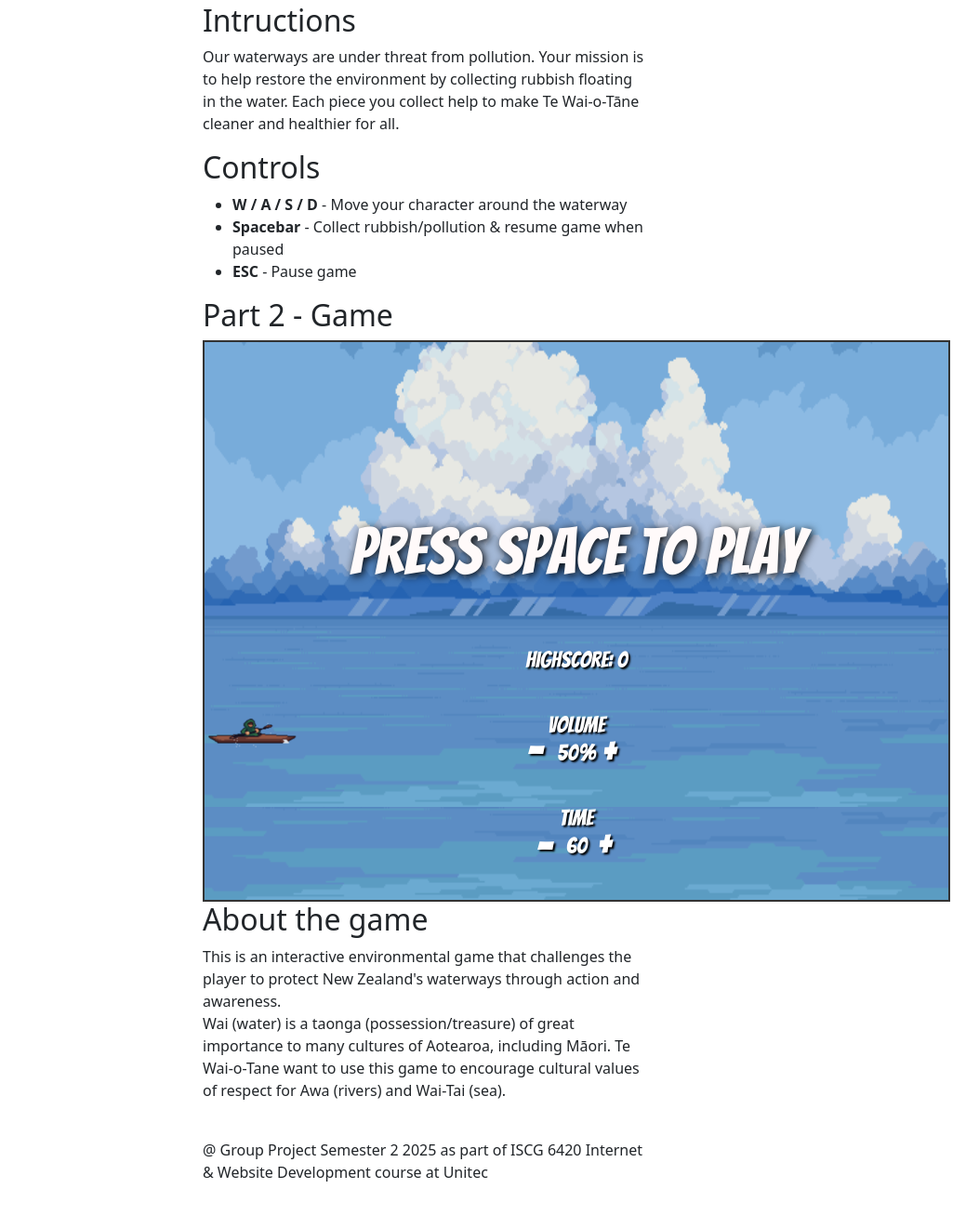
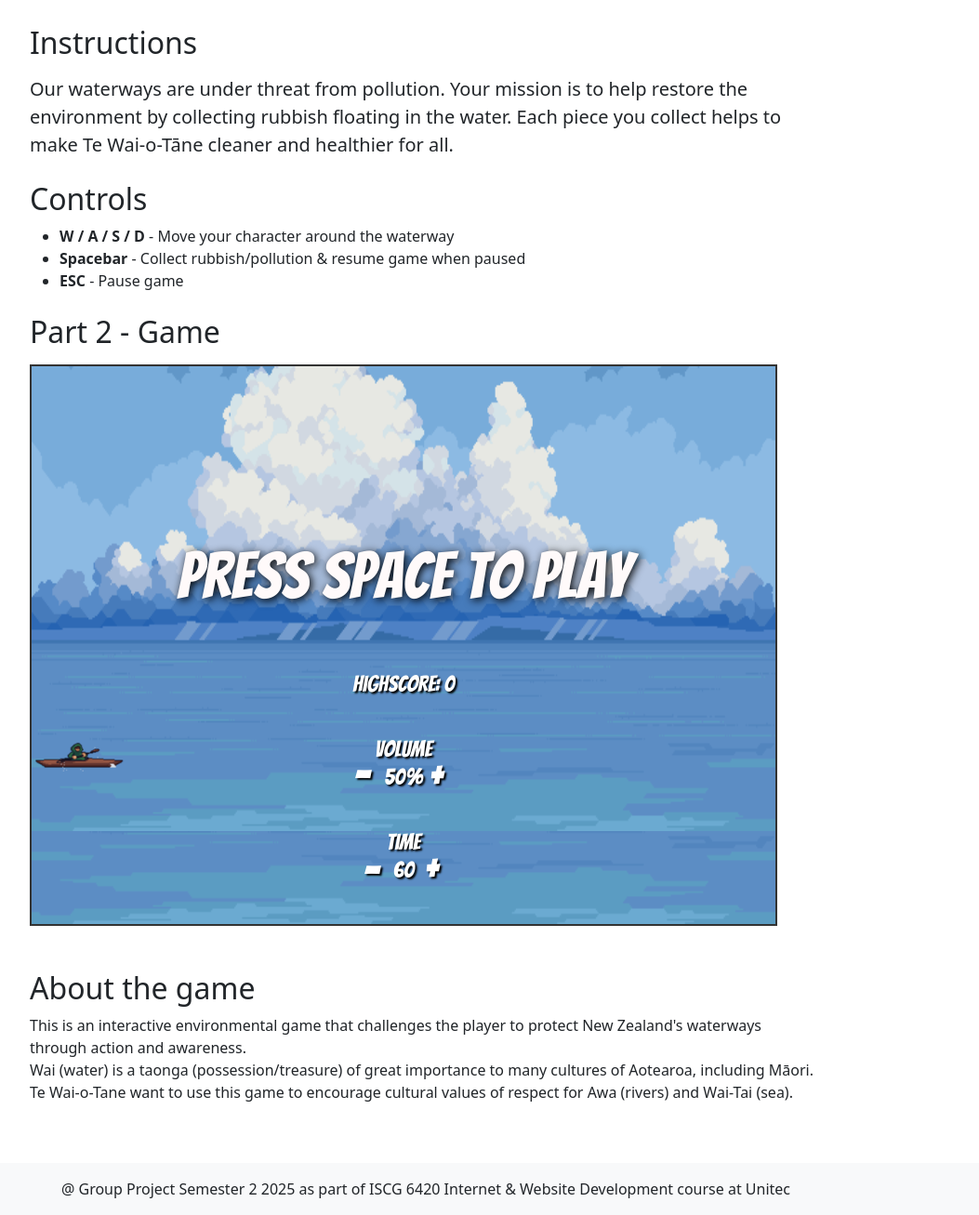
Before and after one commit to Perisi02/assignment2, a plain HTML site: page Part2_Game/game.html in a window 1280 px wide. Shown: the part 77-1384 px from the top of the page at 93% size, without its empty margins (182-1235 px from the left). Drawn offline with nearby package versions, Linux system fonts and the light colour scheme; a web font is replaced by a local one.

Commit message:
saving this now before I break it fml >:(

```diff
--- a/Part2_Game/game.html
+++ b/Part2_Game/game.html
@@ -31,25 +31,25 @@
     </header>
 
     <main>
-        <section class="center-wrap instructions">
-            <h2 class="text-left">Intructions</h2>
-            <p>
+        <section class="container py-5 center-wrap instructions">
+            <h2 class="mb-3">Instructions</h2>
+            <p class="lead">
                 Our waterways are under threat from pollution. Your mission is to help restore the
                 environment by collecting rubbish floating in the water.
-                Each piece you collect help to make Te Wai-o-Tāne cleaner and healthier for all.
+                Each piece you collect helps to make Te Wai-o-Tāne cleaner and healthier for all.
             </p>
 
-            <h2 class="text-left">Controls</h2>
-            <ul>
+            <h2 class="mt-4 mb-2">Controls</h2>
+            <ul class="mb-4">
                 <li><strong>W / A / S / D</strong> - Move your character around the waterway</li>
                 <li><strong>Spacebar</strong> - Collect rubbish/pollution & resume game when paused</li>
                 <li><strong>ESC</strong> - Pause game</li>
             </ul>
 
-            <h2 class="text-left game-title">Part 2 - Game</h2>
+            <h2 class="game-title mb-3">Part 2 - Game</h2>
             <canvas id="gamecanvas" width="800" height="600"></canvas>
 
-            <h2 class="text-left game-title">About the game</h2>
+            <h2 class="mt-5 mb-2">About the game</h2>
             <p>
                 This is an interactive environmental game that challenges the player to protect
                 New Zealand's waterways through action and awareness. <br>
@@ -59,11 +59,11 @@
             </p>
 
         </section>
+    </main>
 
-        <footer>
-            <p>@ Group Project Semester 2 2025 as part of ISCG 6420 Internet & Website Development course at Unitec</p>
-        </footer>
-    </main>
+    <footer class="bg-light text-center py-3 mt-auto">
+        <p class="mb-0">@ Group Project Semester 2 2025 as part of ISCG 6420 Internet & Website Development course at Unitec</p>
+    </footer>
 
     <script src="https://cdn.jsdelivr.net/npm/bootstrap@5.0.2/dist/js/bootstrap.bundle.min.js"></script>
     <script src="./gamescript.js"></script>
--- a/Part2_Game/gamestyle.css
+++ b/Part2_Game/gamestyle.css
@@ -3,28 +3,32 @@ html, body {
   margin: 0;
 }
 
+body {
+  display: flex;
+  min-height: 100vh;
+  flex-direction: column;
+}
 main {
-  min-height: 100vh;
+  flex: 1;
   display: flex;
-  flex-direction: column;
-  padding: 0 400px;
+  justify-content: center;
+  align-items: flex-start;
 }
 
 .center-wrap {
-  flex: 1;
-  display: flex;
-  flex-direction: column;
-  justify-content: center;
-  align-items: center;
-  padding: 24px 0;
+  width: 100%;
+  max-width: 900px;
+  padding: 24px;
+  text-align: left;
 }
 
 .instructions, .game-title {
-  align-items: flex-start;
   text-align: left;
 }
 
 canvas {
   display: block;
+  max-width: 100%;
+  height: auto;
   border: 2px solid #333;
 }
```
Also changed, not shown: index.html (+1 -2 lines).
